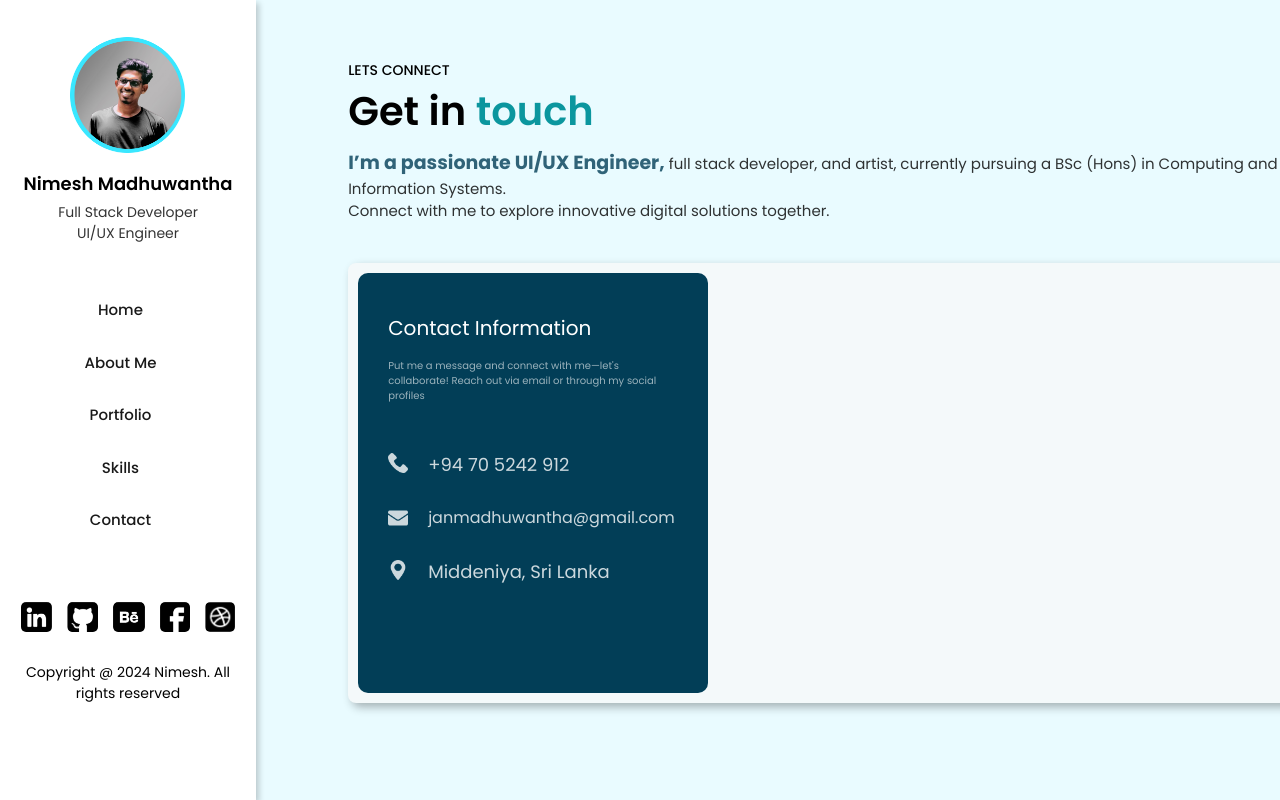
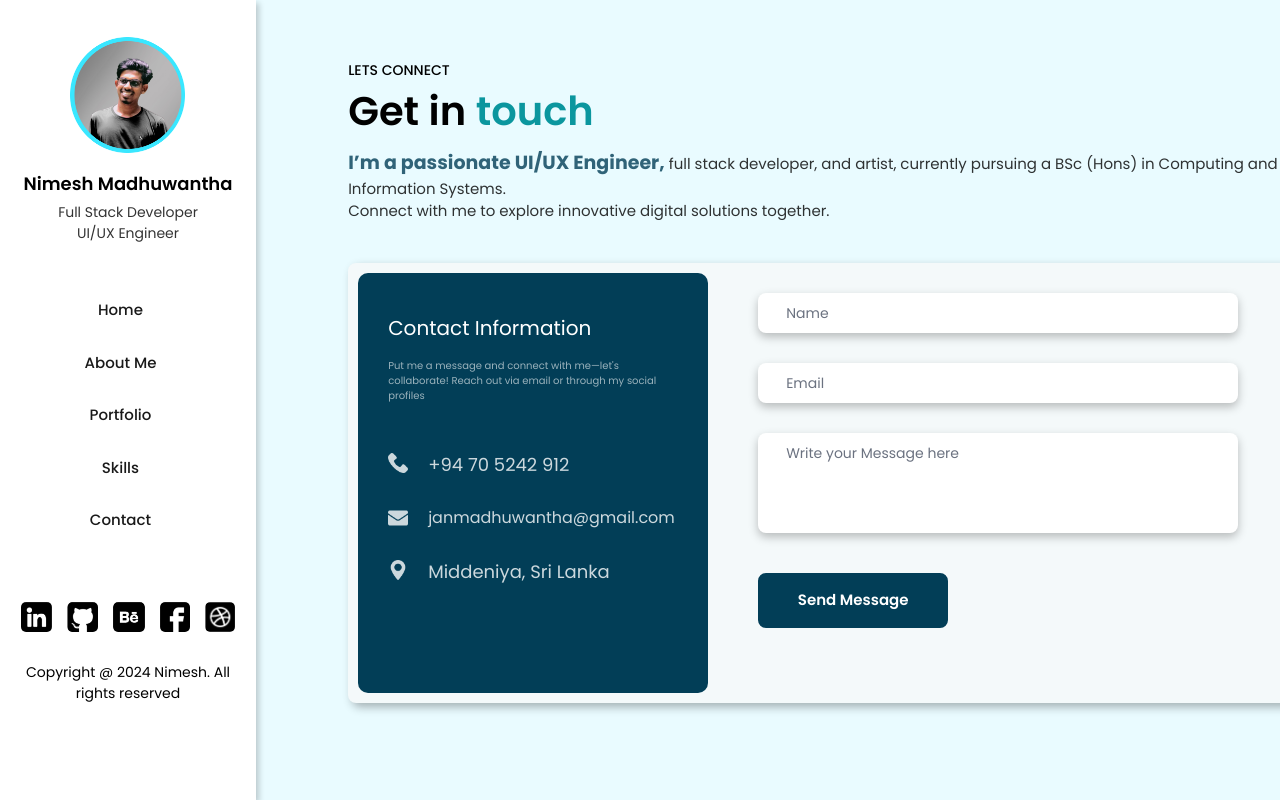
Before and after one commit to NimeshMadhuwantha/My-Portfolio, a React (Vite) app in the folder My-Portfolio/: page /Contact in a window 1280 px wide. Built offline with nearby package versions, Linux system fonts and the light colour scheme.

Commit message:
create Contact page form

```diff
--- a/My-Portfolio/src/pages/Contact/Contact.css
+++ b/My-Portfolio/src/pages/Contact/Contact.css
@@ -101,3 +101,16 @@
     margin-top: -2px;
     font-size: 18px;
 }
+.Contact_Form{
+    margin-top: -400px;
+    margin-left: 400px;
+}
+.Contact_Email_Input{
+    margin-top: 30px;
+}
+.Contact_Message_Input{
+    margin-top: 30px;
+}
+.Contact_Send_Button{
+    margin-top: 40px;
+}
--- a/My-Portfolio/src/pages/Contact/Contact.jsx
+++ b/My-Portfolio/src/pages/Contact/Contact.jsx
@@ -36,6 +36,70 @@ export default function Contact() {
             </div>
 
           </div>
+          <div className='Contact_Form'>
+
+           <form className="Contact_Form_Input">
+            <div className='Contact_Name_Input'>
+           <input
+            type="text"
+            id="name"
+            aria-describedby="helper-text-explanation"
+            className="bg-white text-gray-900 text-sm rounded-lg  block w-[480px] p-2.5
+             placeholder-gray-500 pl-7 focus:outline-none focus:ring-2 focus:ring-[#023E57]"
+            placeholder="Name"
+            style={{ boxShadow: '0 4px 10px rgba(0, 0, 0, 0.25)'}}
+
+            />
+            </div>
+
+          <div className='Contact_Email_Input'>
+          <input
+            type="email"
+            id="email"
+            aria-describedby="helper-text-explanation"
+            className="bg-white text-gray-900 text-sm rounded-lg block w-[480px] p-2.5
+             placeholder-gray-500 pl-7 focus:outline-none focus:ring-2 focus:ring-[#023E57]"
+            placeholder="Email"
+            style={{ boxShadow: '0 4px 10px rgba(0, 0, 0, 0.25)' }}
+           />
+          </div>
+          <div className='Contact_Message_Input'>
+            <textarea
+            id="message"
+            aria-describedby="helper-text-explanation"
+            className="bg-white text-gray-900 text-sm rounded-lg  block w-[480px] h-[100px] p-2.5
+             placeholder-gray-500 pl-7 focus:outline-none focus:ring-2 focus:ring-[#023E57]"
+            placeholder="Write your Message here"
+            style={{
+            boxShadow: '0 4px 10px rgba(0, 0, 0, 0.25)',
+            resize: 'none'
+            }}
+            ></textarea>
+
+             <div className='Contact_Send_Button'>
+             <button className="bg-[#023E57] hover:bg-transparent text-white font-semibold
+             hover:text-[#023E57] border-4 border-[#023E57]
+             rounded-lg transition-all duration-1000"
+             style={{ fontSize: '15px', width: '190px', height: '55px' }}>
+             Send Message
+             </button>
+             </div>
+
+
+          </div>
+
+
+
+            </form>
+
+
+
+
+
+          </div>
+
+
+
 
         </div>
 
```
